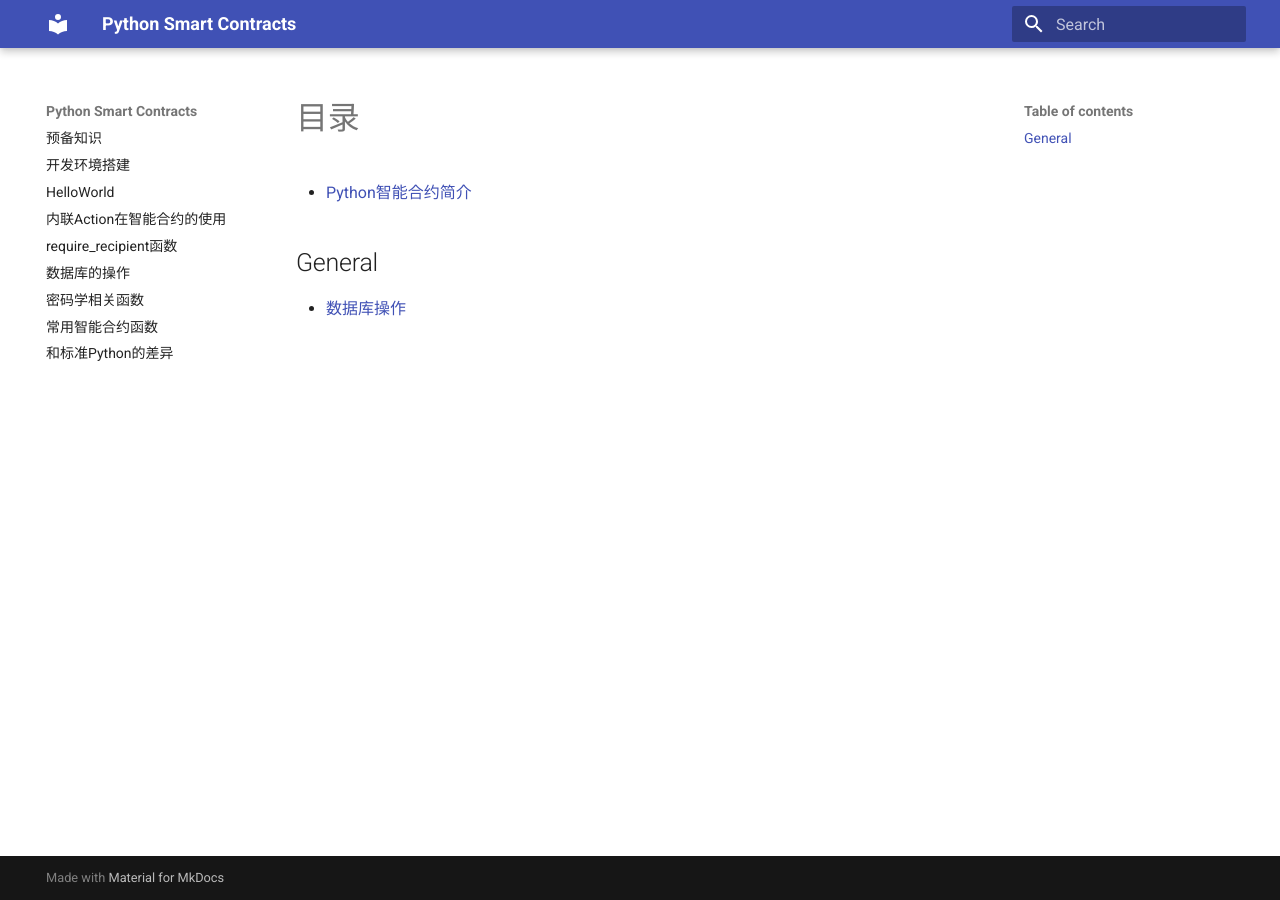
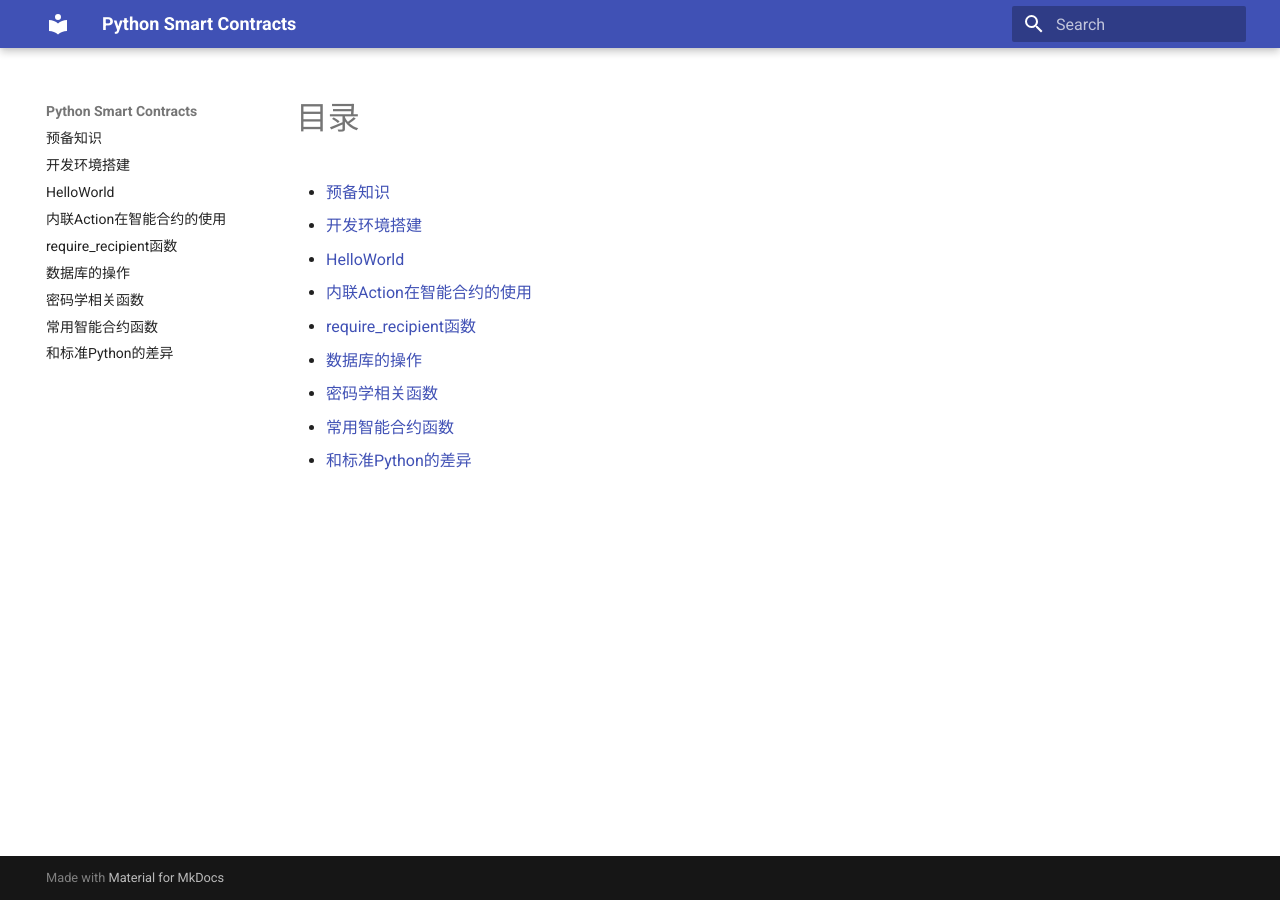
Before and after one commit to learnforpractice/pscdk-book, an MkDocs documentation site: the page built from docs/index.md, in a window 1280 px wide. Built offline with MkDocs 1.6.1 and Material for MkDocs 9.7.7, drawn with Linux system fonts in a browser that asks for light colours.

Commit message:
Update README.md

```diff
--- a/docs/index.md
+++ b/docs/index.md
@@ -1,7 +1,11 @@
 # 目录
 
-* [Python智能合约简介](README.md)
-
-## General
-
-* [数据库操作](database.md)
+* [预备知识](prelude.md)
+* [开发环境搭建](env.md)
+* [HelloWorld](helloworld.md)
+* [内联Action在智能合约的使用](action.md)
+* [require_recipient函数](notify.md)
+* [数据库的操作](database.md)
+* [密码学相关函数](crypto.md)
+* [常用智能合约函数](common.md)
+* [和标准Python的差异](codon.md)
```
Also changed, not shown: README.md (+17 -0 lines).
